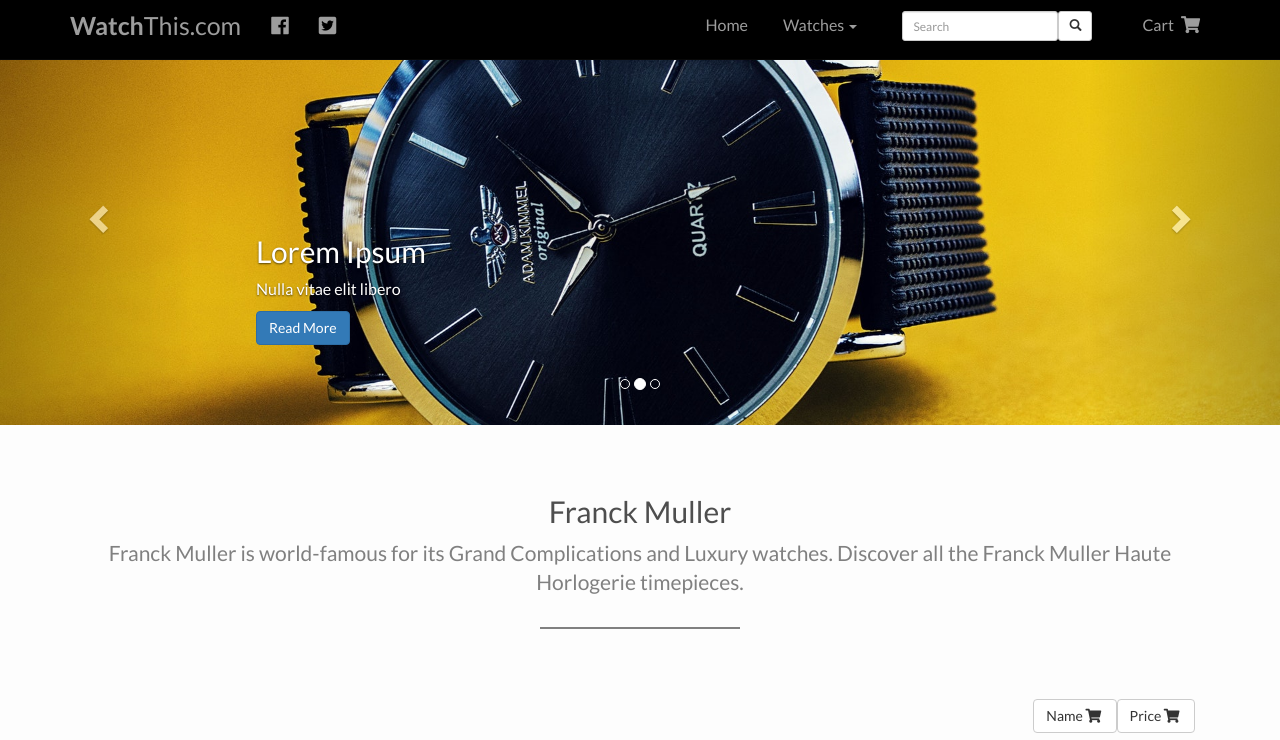
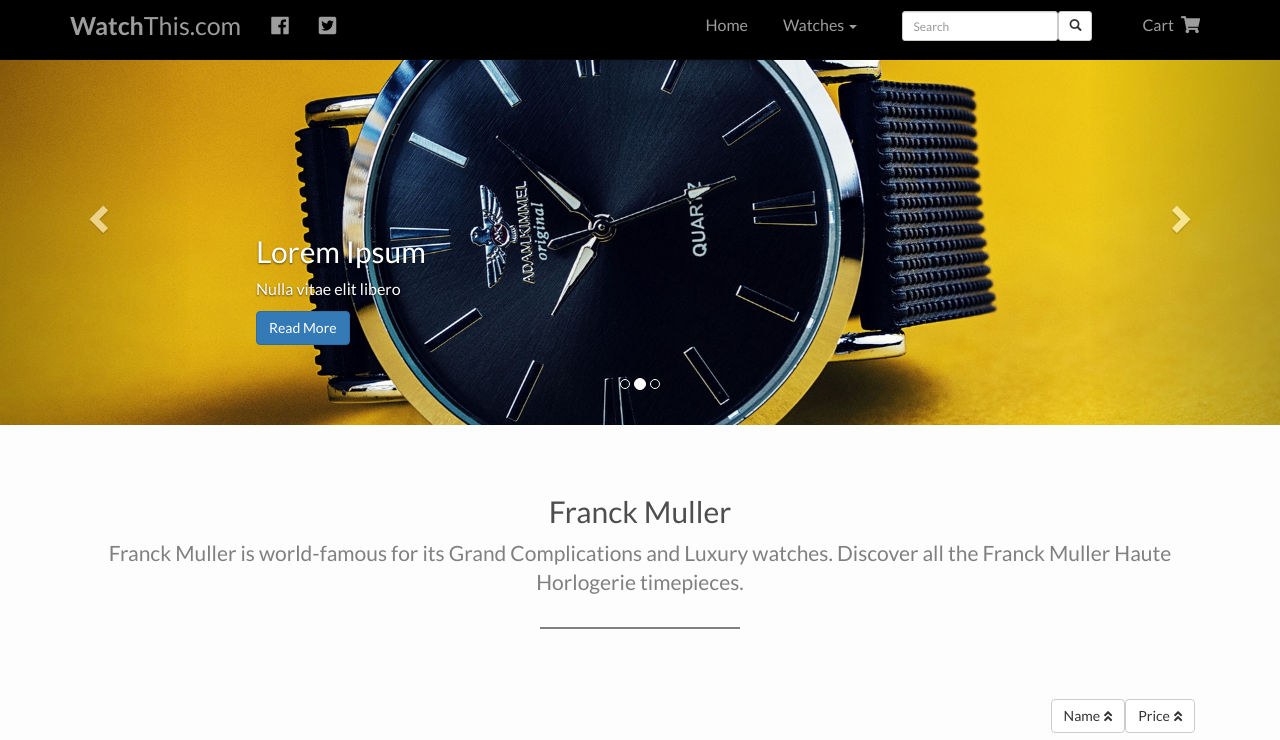
Before and after one commit to BartZAU/watchstore-react, a React (Create React App) app in the folder watchstore-react-redux/: page / in a window 1280 px wide. Shown: the top 740 px of the page. Built offline with nearby package versions, Linux system fonts and the light colour scheme.

Commit message:
arrows added to buttons only styling

```diff
--- a/watchstore-react-redux/src/components/Sort.js
+++ b/watchstore-react-redux/src/components/Sort.js
@@ -5,16 +5,18 @@
 
 import styles from "./Sort.module.css";
 
+// icon class name to be passed from watchList as a prop to sort
+// arrow toggle - maybe just have initial state false then add a toggle for true/false for item sort asc/sce
 const Sort = ({ sortKey, children, onSort }) => (
   <Button onClick={() => onSort(sortKey)} className={styles.sort_button}>
     {children}
     <i
       style={{
-        fontSize: "14px",
-        paddingLeft: "2.5px",
-        paddingRight: "2.5px"
+        fontSize: "13px",
+        paddingLeft: "4px"
+        // paddingRight: "2px"
       }}
-      className="fas fa-shopping-cart "
+      className="fas fa-angle-double-up"
     />
   </Button>
 );
```
